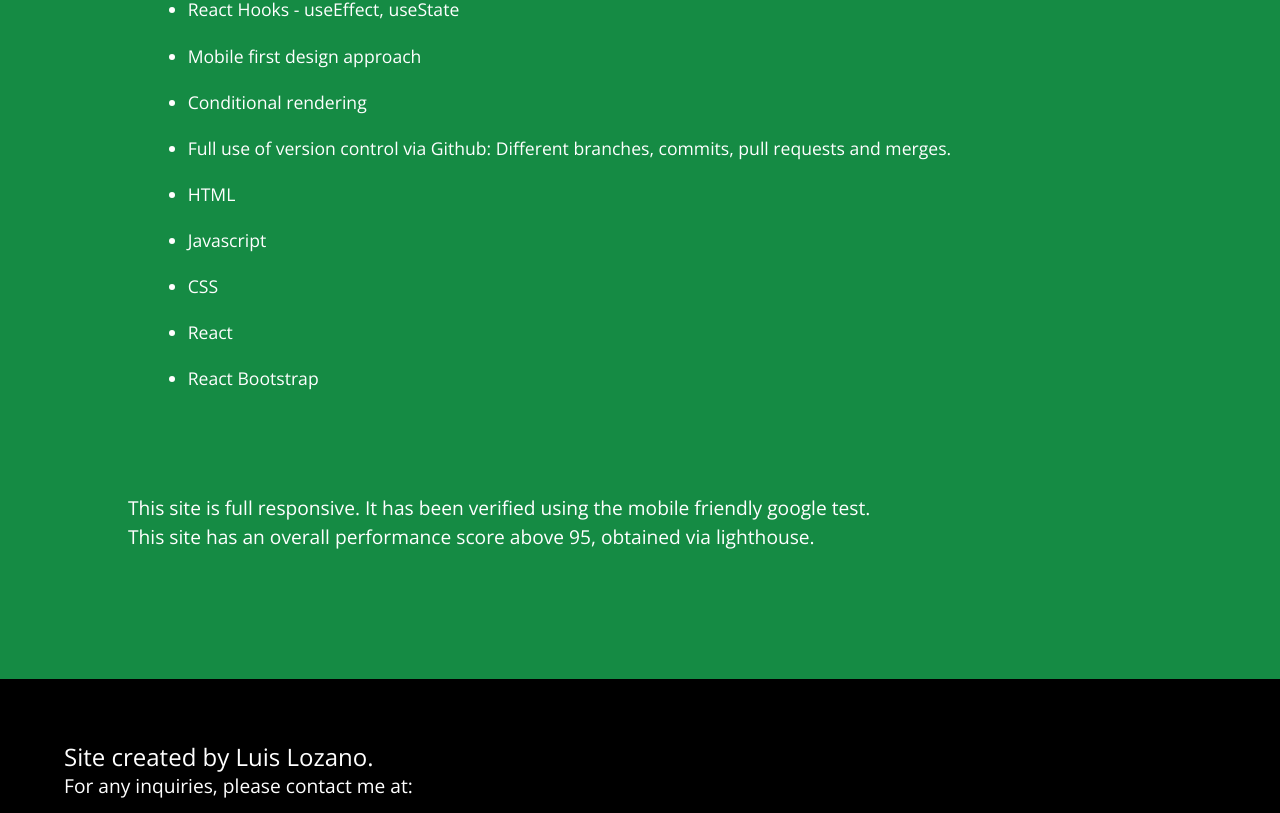
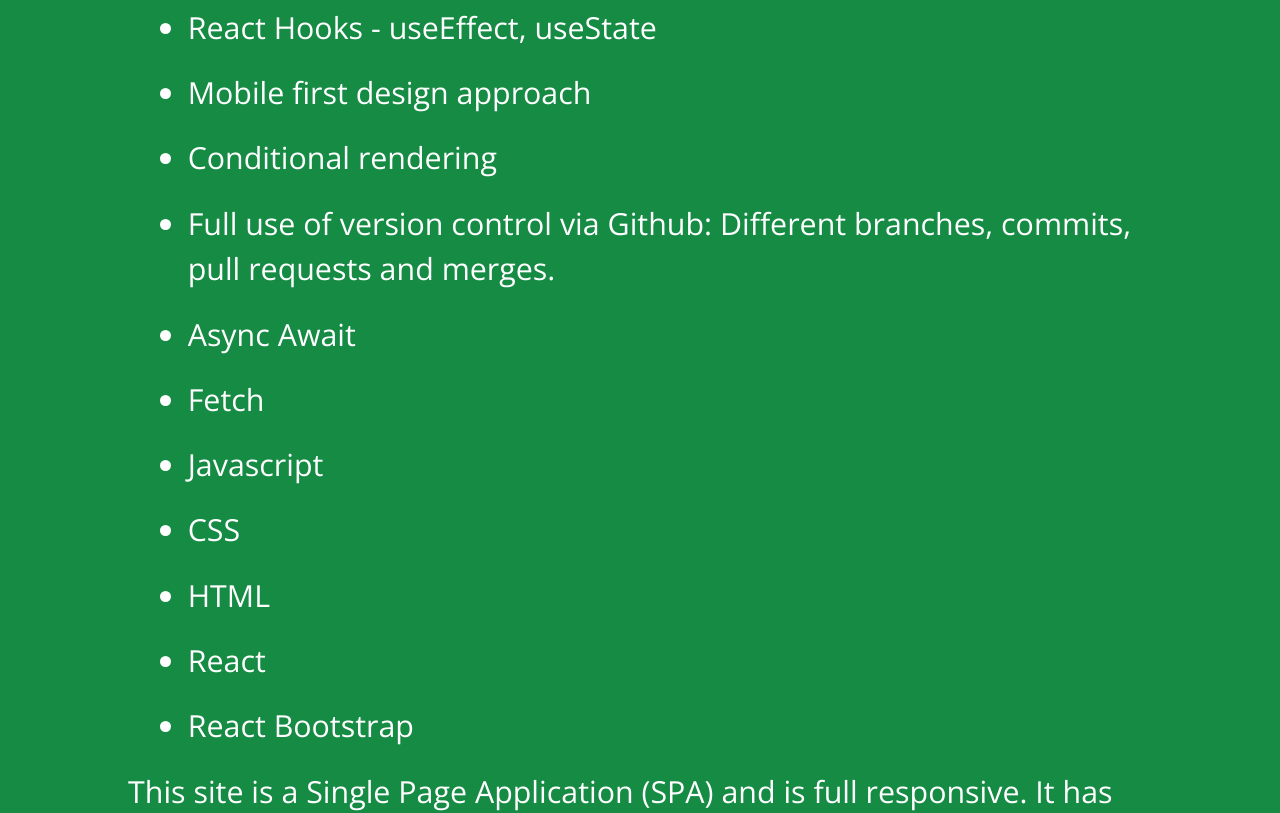
Before and after one commit to lslozano/Rick-Morty-CharacterSite, a React (Create React App) app: page /about in a window 1280 px wide. Shown: the part 487-1300 px from the top of the page. Built offline with nearby package versions, Linux system fonts and the light colour scheme.

Commit message:
Responsive design ready for the About page.
Also, fixed an issue with React Hook useEffect.

```diff
--- a/src/components/About.js
+++ b/src/components/About.js
@@ -17,13 +17,15 @@
         <li>Mobile first design approach</li>
         <li>Conditional rendering</li>
         <li>Full use of version control via Github: Different branches, commits, pull requests and merges.</li>
-        <li>HTML</li>
+        <li>Async Await</li>
+        <li>Fetch</li>
         <li>Javascript</li>
         <li>CSS</li>
+        <li>HTML</li>
         <li>React</li>
         <li>React Bootstrap</li>
       </ul>
-      <p>This site is full responsive. It has been verified using the mobile friendly google test.</p>
+      <p>This site is a Single Page Application (SPA) and is full responsive. It has been verified using the mobile friendly google test.</p>
       <p>This site has an overall performance score above 95, obtained via lighthouse.</p>
     </section>
     <Footer />
--- a/src/components/Character.js
+++ b/src/components/Character.js
@@ -11,6 +11,7 @@
 function Character({ match }) {
   useEffect(() => {
     fetchCharacter()
+    // eslint-disable-next-line react-hooks/exhaustive-deps
   }, []);
   // The brackets mean that it is only going to run when the component mounts.
 
--- a/src/components/Characters.js
+++ b/src/components/Characters.js
@@ -10,6 +10,7 @@
 function Characters() {
   useEffect(() => {
     fetchCharacters()
+    // eslint-disable-next-line react-hooks/exhaustive-deps
   }, []);
   // The brackets mean that it is only going to run when the component mounts.
 
--- a/src/components/HomeComponents/Featured.js
+++ b/src/components/HomeComponents/Featured.js
@@ -14,7 +14,6 @@
     const data = await fetch('https://rickandmortyapi.com/api/character/')
 
     const characters = await data.json()
-    console.log(characters.results)
     setCharacters(characters.results)
   }
 
--- a/src/styles/about.css
+++ b/src/styles/about.css
@@ -22,3 +22,77 @@
 p {
   font-size: 1.2rem;
 }
+
+/************MEDIA QUERIES**********/
+
+/* IPADS AND TABLETS */
+@media only screen and (min-width: 481px) and (max-width: 768px) {
+  .tools-used li {
+    font-size: 1.3rem;
+  }
+
+  h3 {
+    font-size: 1.7rem;
+  }
+
+  p {
+    font-size: 1.4rem;
+  }
+}
+
+/* SMALL SCREENS AND LAPTOPS */
+@media only screen and (min-width: 769px) and (max-width: 1024px) {
+  .tools-used {
+    margin: 5% 0;
+  }
+
+  .tools-used li {
+    font-size: 1.5rem;
+  }
+
+  h3 {
+    font-size: 1.9rem;
+  }
+
+  p {
+    font-size: 1.6rem;
+  }
+}
+
+/* DESKTOPS AND LARGE SCREENS */
+@media only screen and (min-width: 1025px) and (max-width: 1200px) {
+  .tools-used {
+    margin: 3% 0;
+  }
+
+  .tools-used li {
+    font-size: 1.6rem;
+  }
+
+  h3 {
+    font-size: 1.9rem;
+  }
+
+  p {
+    font-size: 1.7rem;
+  }
+}
+
+/* EXTRA LARGE SCREENS AND TV */
+@media only screen and (min-width: 1201px) {
+  .tools-used {
+    margin: 2% 0;
+  }
+
+  .tools-used li {
+    font-size: 1.9rem;
+  }
+
+  h3 {
+    font-size: 2.2rem;
+  }
+
+  p {
+    font-size: 1.9rem;
+  }
+}
```
